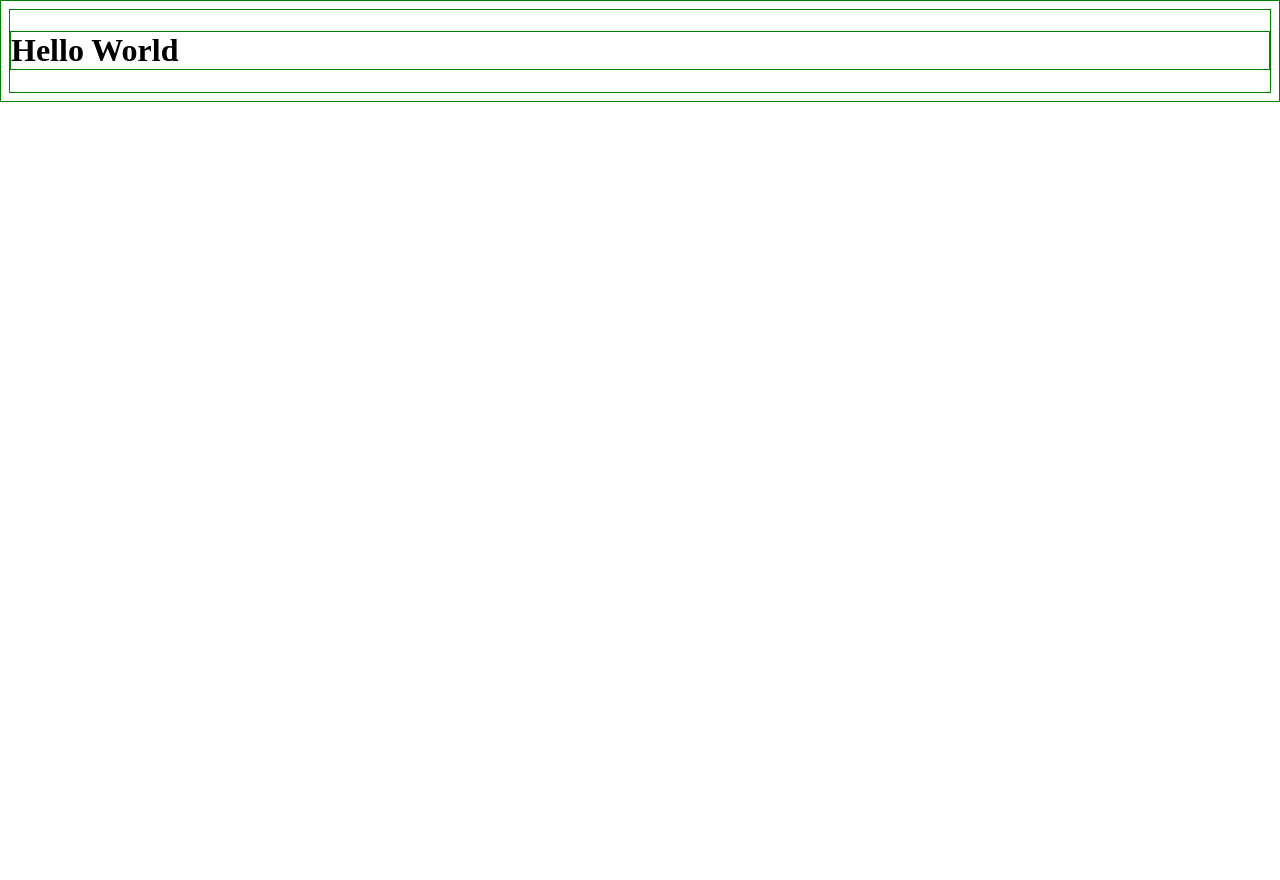
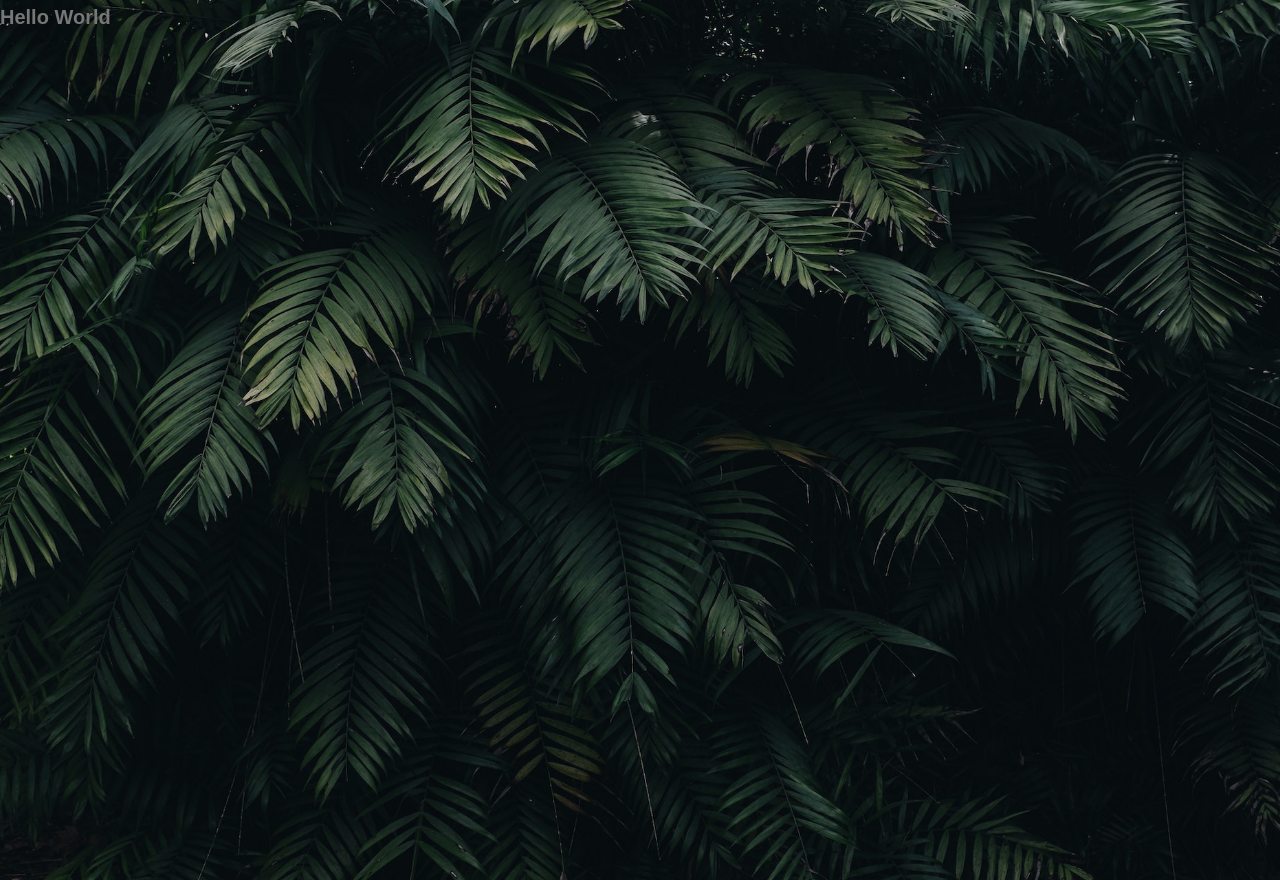
Before and after one commit to droidhazard/pop-dot-website, a website: page index.html in a window 1280 px wide. Before the commit the page ends 800 px from the top, so only its background shows below. Drawn offline with Linux system fonts and the light colour scheme; a web font is replaced by a local one.

Commit message:
add typographical and misc styles

```diff
--- a/index.html
+++ b/index.html
@@ -5,9 +5,12 @@
   <meta http-equiv="X-UA-Compatible" content="IE=edge">
   <meta name="viewport" content="width=device-width, initial-scale=1.0">
   <title>Pop</title>
+  <link href="https://fonts.googleapis.com/css2?family=Sofia+Sans+Semi+Condensed:wght@100;300;400;700;900&display=swap" rel="stylesheet">
   <link rel="stylesheet" href="./css/style.css">
 </head>
 <body>
-  <h1>Hello World</h1>
+  <header class="header">
+    <h1>Hello World</h1>
+  </header>
 </body>
 </html>
--- a/sass/abstract/_variables.scss
+++ b/sass/abstract/_variables.scss
@@ -0,0 +1,9 @@
+// COLORS
+$color-grey-light-1: #f7f7f7;
+
+$color-grey-dark: #777;
+$color-white: #fff;
+$color-black: #000;
+
+// FONT
+$default-font-size: 1.6rem;
--- a/sass/base/_base.scss
+++ b/sass/base/_base.scss
@@ -0,0 +1,16 @@
+*,
+*::after,
+*::before {
+  margin: 0;
+  padding: 0;
+  box-sizing: inherit;
+  transition: all 0.3s ease-out;
+}
+
+html {
+  font-size: 62.5%;
+}
+
+body {
+  box-sizing: border-box;
+}
--- a/sass/base/_typography.scss
+++ b/sass/base/_typography.scss
@@ -0,0 +1,6 @@
+body {
+  font-family: "Sofia Sans Semi Condensed", sans-serif;
+  font-weight: 400;
+  line-height: 1.7;
+  color: $color-grey-dark;
+}
--- /dev/null
+++ b/sass/layout/_header.scss
@@ -0,0 +1,7 @@
+.header {
+  height: 110vh;
+  width: 100%;
+  background-image: url(../img/back.jpg);
+  background-size: cover;
+  background-position: center;
+}
--- a/sass/main.scss
+++ b/sass/main.scss
@@ -1,3 +1,10 @@
-* {
-  border: 1px solid green;
-}
+@import "./abstract/functions";
+@import "./abstract/mixins";
+@import "./abstract/variables";
+
+@import "./base/animations";
+@import "./base/base";
+@import "./base/typography";
+@import "./base/utilities";
+
+@import "./layout/header";
```
Also changed, not shown: css/style.css, img/back.jpg (added).
